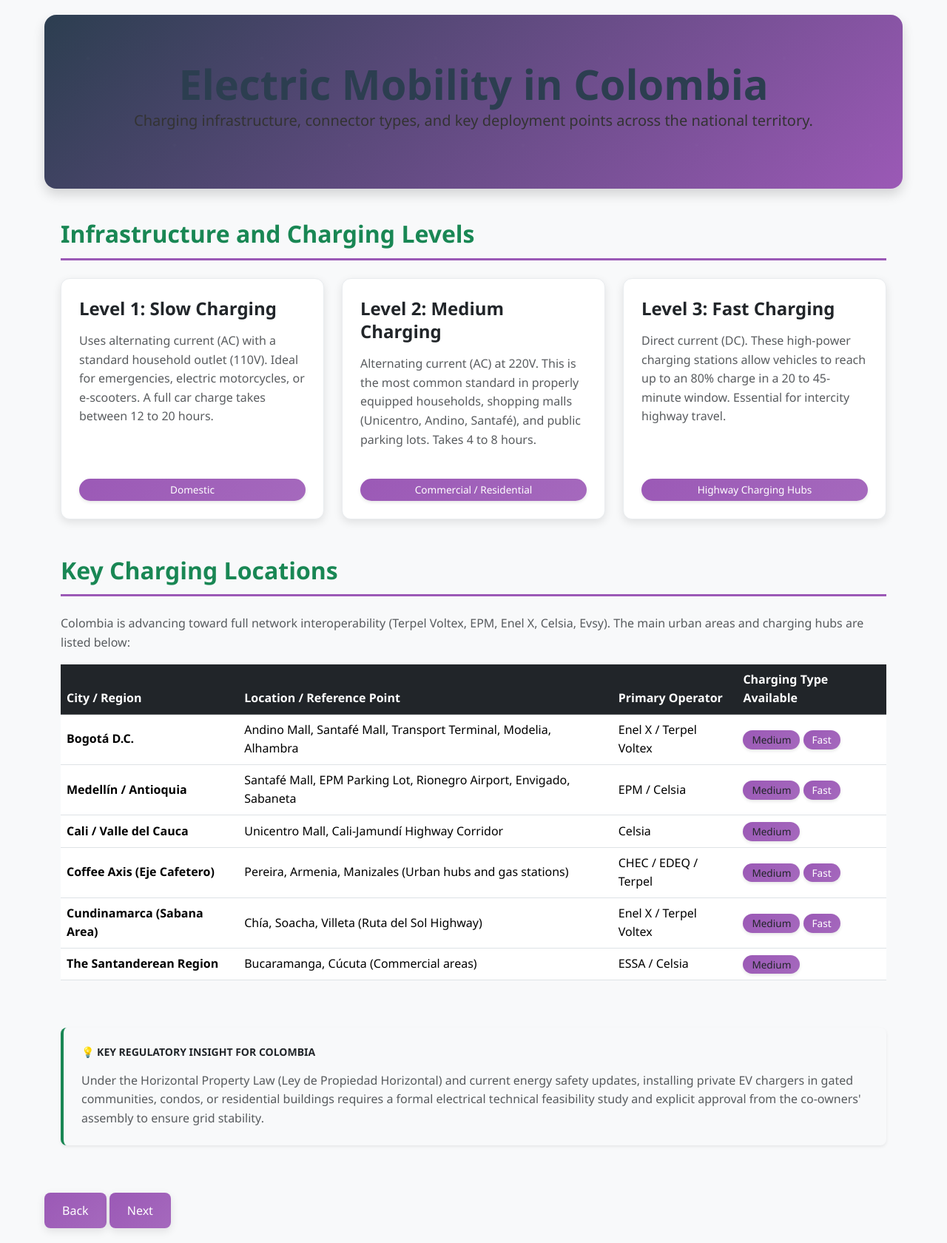
After one commit to angievelasquez-20/electric_vehicles, a Flask app: page /presentation in a window 1280 px wide. The commit adds this page. Shown: the whole page at 74% size. Run offline with Flask 3, Linux system fonts and the light colour scheme.

Commit message:
An HTML file with brief information about electric vehicles and charging stations in Colombia was added to the menu.

```diff
--- a/app.py
+++ b/app.py
@@ -11,6 +11,10 @@ def home():
 @app.route('/index')
 def index():
     return render_template('index.html')
+
+@app.route('/presentation')
+def presentation():
+    return render_template('presentation.html')
 
 @app.route('/Recommend', methods=['GET', 'POST'])
 def Recommend():
--- a/templates/home.html
+++ b/templates/home.html
@@ -17,6 +17,7 @@
   </a>
 
   <ul class="dropdown-menu shadow-lg border-0">
+    <li><a class="dropdown-item" href="/presentation">Presentation</a></li>
     <li><a class="dropdown-item" href="/Recommend">Recommend</a></li>
 
   </ul>
--- a/templates/index.html
+++ b/templates/index.html
@@ -14,6 +14,6 @@ max="20">
 
 <button type="submit" class="btn btn-primary mt-3">Calculate Optimal Locations</button>
 </form>
-<a href="/" class="btn btn-secondary mt-3">Back</a>
+<a href="/presentation" class="btn btn-secondary mt-3">Back</a>
 </body>
 </html>
--- /dev/null
+++ b/templates/presentation.html
@@ -0,0 +1,120 @@
+<!DOCTYPE html>
+<html lang="en">
+<head>
+    <meta charset="UTF-8">
+    <meta name="viewport" content="width=device-width, initial-scale=1.0">
+    <title>Electric Vehicles and Charging Stations in Colombia</title>
+    <!-- Bootstrap 5 CDN for quick responsive design -->
+    <link href="https://cdn.jsdelivr.net/npm/bootstrap@5.3.2/dist/css/bootstrap.min.css" rel="stylesheet">
+    <link rel="stylesheet" href="{{ url_for('static', filename='style.css') }}">
+</head>
+<body>
+
+    <!-- Main Header -->
+    <header class="hero-section text-center shadow">
+        <div class="container">
+            <h1 class="display-4 fw-bold">Electric Mobility in Colombia</h1>
+            <p class="lead">Charging infrastructure, connector types, and key deployment points across the national territory.</p>
+        </div>
+    </header>
+
+    <main class="container mb-5">
+
+        <!-- Section 1: Electric Vehicle & Charging Infrastructure Information -->
+        <section class="mb-5">
+            <h2 class="text-success mb-4 fw-semibold">Infrastructure and Charging Levels</h2>
+            <div class="row g-4">
+                <div class="col-md-4">
+                    <div class="card card-custom h-100 p-4">
+                        <h4 class="text-dark">Level 1: Slow Charging</h4>
+                        <p class="text-muted">Uses alternating current (AC) with a standard household outlet (110V). Ideal for emergencies, electric motorcycles, or e-scooters. A full car charge takes between 12 to 20 hours.</p>
+                        <span class="badge bg-secondary p-2 mt-auto">Domestic</span>
+                    </div>
+                </div>
+                <div class="col-md-4">
+                    <div class="card card-custom h-100 p-4">
+                        <h4 class="text-dark">Level 2: Medium Charging</h4>
+                        <p class="text-muted">Alternating current (AC) at 220V. This is the most common standard in properly equipped households, shopping malls (Unicentro, Andino, Santafé), and public parking lots. Takes 4 to 8 hours.</p>
+                        <span class="badge badge-medium p-2 mt-auto">Commercial / Residential</span>
+                    </div>
+                </div>
+                <div class="col-md-4">
+                    <div class="card card-custom h-100 p-4">
+                        <h4 class="text-dark">Level 3: Fast Charging</h4>
+                        <p class="text-muted">Direct current (DC). These high-power charging stations allow vehicles to reach up to an 80% charge in a 20 to 45-minute window. Essential for intercity highway travel.</p>
+                        <span class="badge badge-fast p-2 mt-auto">Highway Charging Hubs</span>
+                    </div>
+                </div>
+            </div>
+        </section>
+
+        <!-- Section 2: Charging Stations Table in Colombia -->
+        <section class="mb-5">
+            <h2 class="text-success mb-4 fw-semibold">Key Charging Locations</h2>
+            <p class="text-muted">Colombia is advancing toward full network interoperability (Terpel Voltex, EPM, Enel X, Celsia, Evsy). The main urban areas and charging hubs are listed below:</p>
+
+            <div class="table-container table-responsive">
+                <table class="table table-hover align-middle">
+                    <thead class="table-dark">
+                        <tr>
+                            <th>City / Region</th>
+                            <th>Location / Reference Point</th>
+                            <th>Primary Operator</th>
+                            <th>Charging Type Available</th>
+                        </tr>
+                    </thead>
+                    <tbody>
+                        <tr>
+                            <td><strong>Bogotá D.C.</strong></td>
+                            <td>Andino Mall, Santafé Mall, Transport Terminal, Modelia, Alhambra</td>
+                            <td>Enel X / Terpel Voltex</td>
+                            <td><span class="badge bg-warning text-dark">Medium</span> <span class="badge bg-danger">Fast</span></td>
+                        </tr>
+                        <tr>
+                            <td><strong>Medellín / Antioquia</strong></td>
+                            <td>Santafé Mall, EPM Parking Lot, Rionegro Airport, Envigado, Sabaneta</td>
+                            <td>EPM / Celsia</td>
+                            <td><span class="badge bg-warning text-dark">Medium</span> <span class="badge bg-danger">Fast</span></td>
+                        </tr>
+                        <tr>
+                            <td><strong>Cali / Valle del Cauca</strong></td>
+                            <td>Unicentro Mall, Cali-Jamundí Highway Corridor</td>
+                            <td>Celsia</td>
+                            <td><span class="badge bg-warning text-dark">Medium</span></td>
+                        </tr>
+                        <tr>
+                            <td><strong>Coffee Axis (Eje Cafetero)</strong></td>
+                            <td>Pereira, Armenia, Manizales (Urban hubs and gas stations)</td>
+                            <td>CHEC / EDEQ / Terpel</td>
+                            <td><span class="badge bg-warning text-dark">Medium</span> <span class="badge bg-danger">Fast</span></td>
+                        </tr>
+                        <tr>
+                            <td><strong>Cundinamarca (Sabana Area)</strong></td>
+                            <td>Chía, Soacha, Villeta (Ruta del Sol Highway)</td>
+                            <td>Enel X / Terpel Voltex</td>
+                            <td><span class="badge bg-warning text-dark">Medium</span> <span class="badge bg-danger">Fast</span></td>
+                        </tr>
+                        <tr>
+                            <td><strong>The Santanderean Region</strong></td>
+                            <td>Bucaramanga, Cúcuta (Commercial areas)</td>
+                            <td>ESSA / Celsia</td>
+                            <td><span class="badge bg-warning text-dark">Medium</span></td>
+                        </tr>
+                    </tbody>
+                </table>
+            </div>
+        </section>
+
+        <!-- Section 3: Legal Note / Current Regulations -->
+        <section class="bg-light p-4 rounded-3 border-start border-success border-4 shadow-sm">
+            <h4 class="fw-bold text-dark text-uppercase small tracking-wider">💡 Key Regulatory Insight for Colombia</h4>
+            <p class="mb-0 text-muted">
+                Under the Horizontal Property Law (Ley de Propiedad Horizontal) and current energy safety updates, installing private EV chargers in gated communities, condos, or residential buildings requires a formal electrical technical feasibility study and explicit approval from the co-owners' assembly to ensure grid stability.
+            </p>
+        </section>
+
+    </main>
+    <a href="/" class="btn btn-secondary mt-3">Back</a>
+    <a href="/index" class="btn btn-secondary mt-3">Next</a>
+</body>
+</html>
```
